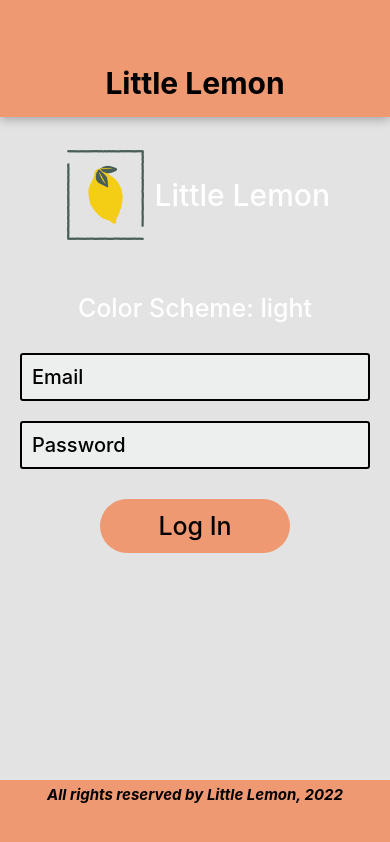
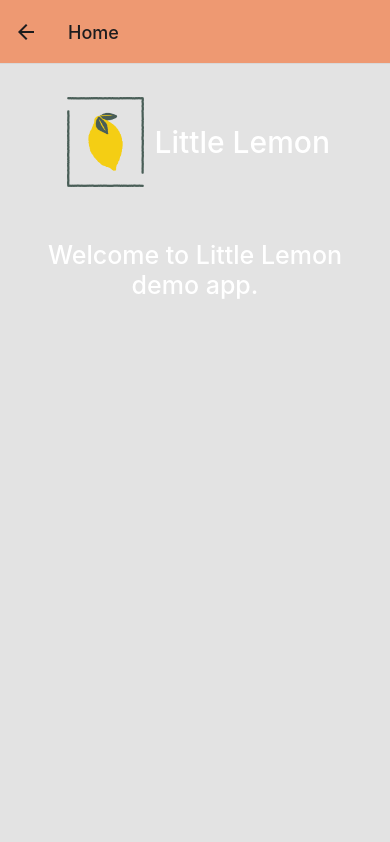
Before and after one commit to Khun2901/react-native-online-course, a React Native app: screen /Welcome in a window 390 px wide. Built offline with nearby package versions, Linux system fonts and the light colour scheme.

Commit message:
navigation intro

```diff
--- a/App.js
+++ b/App.js
@@ -2,28 +2,40 @@
 import { StyleSheet, Text, View } from 'react-native';
 import LittleLemonHeader from './components/LittleLemonHeader'
 import LittleLemonFooter from './components/LittleLemonFooter';
-import WelcomeScreen from './components/WelcomeScreen';
+import WelcomeScreen from './screens/WelcomeScreen';
+import LoginScreen from './screens/LoginScreen'
 import MenuList from './components/MenuList';
 import SectionMenuList from './components/SectionMenuList';
 import * as React from 'react';
 import { NavigationContainer } from '@react-navigation/native';
+import { createNativeStackNavigator } from '@react-navigation/native-stack'
+
+const Stack = createNativeStackNavigator();
 
 export default function App() {
   return (
-    <>
-      <View style={{flex: 0.15, zIndex: 40}}>
-        <LittleLemonHeader />
-      </View>
+    // <>
+    //   <View style={{flex: 0.15, zIndex: 40}}>
+    //     <LittleLemonHeader />
+    //   </View>
 
-      <View style={{flex: 0.85}}>
-        <WelcomeScreen />
-        {/* <MenuList /> */}
-        {/* <SectionMenuList /> */}
-      </View>
-      <View>
-        <LittleLemonFooter />
-      </View>
-    </>
+    //   <View style={{flex: 0.85}}>
+    //     <WelcomeScreen />
+    //     {/* <MenuList /> */}
+    //     {/* <SectionMenuList /> */}
+    //   </View>
+    //   <View>
+    //     <LittleLemonFooter />
+    //   </View>
+    // </>
+
+    <NavigationContainer>
+      <Stack.Navigator initialRouteName='Login'
+        screenOptions={{headerStyle: {backgroundColor: '#EE9972'}}}>
+        <Stack.Screen name="Welcome" component={WelcomeScreen} options={{title: 'Home'}}/>
+        <Stack.Screen name="Login" component={LoginScreen} />
+      </Stack.Navigator>
+    </NavigationContainer>
 
   );
 }
--- a/package.json
+++ b/package.json
@@ -10,12 +10,13 @@
   },
   "dependencies": {
     "@react-navigation/native": "^6.1.9",
+    "@react-navigation/native-stack": "^6.9.17",
     "expo": "~49.0.15",
     "expo-status-bar": "~1.6.0",
     "react": "18.2.0",
     "react-native": "0.72.6",
-    "react-native-screens": "~3.22.0",
-    "react-native-safe-area-context": "4.6.3"
+    "react-native-safe-area-context": "4.6.3",
+    "react-native-screens": "~3.22.0"
   },
   "devDependencies": {
     "@babel/core": "^7.20.0"
--- /dev/null
+++ b/screens/WelcomeScreen.js
@@ -0,0 +1,98 @@
+import * as React from 'react'
+import { Alert, KeyboardAvoidingView, Platform, Pressable, ScrollView, StyleSheet, Text, TextInput, View, Image, useColorScheme} from 'react-native'
+
+const styles = StyleSheet.create({
+    container: {
+        flex: 1,
+    },
+    logo: {
+        resizeMode: 'contain',
+        width: 90,
+        height: 90
+    },
+    bannerContainer: {
+        flex: 1,
+        flexDirection: 'row',
+        justifyContent: 'space-between',
+        alignItems: 'center',
+        marginHorizontal: 60,
+        marginVertical: 20
+    },
+    headerText: {
+        fontSize: 30,
+        fontWeight: '500',
+        color: 'white',
+        textAlign: 'center',
+        marginVertical: 40
+    },
+    innerText: {
+        fontSize: 25,
+        fontWeight: '500',
+        color: 'white',
+        textAlign: 'center',
+        margin: 20,
+        marginBottom: 20
+    },
+    textInput: {
+        backgroundColor: '#EDEFEE',
+        marginHorizontal: 20,
+        marginVertical: 10,
+        paddingHorizontal: 10,
+        paddingVertical: 10,
+        borderColor: 'black',
+        borderWidth: 2,
+        borderRadius: 3,
+        fontWeight: '500',
+        fontSize: 20,
+    },
+    buttonContainer: {
+        backgroundColor: '#EE9972',
+        alignContent: 'center',
+        alignItems: 'center',
+        marginVertical: 20,
+        marginHorizontal: 100,
+        paddingVertical: 12,
+        borderRadius: 40
+    },
+    buttonText: {
+        fontSize: 25,
+        fontWeight: '500'
+    }
+
+})
+
+export default function WelcomeScreen() {
+
+    const colorScheme = useColorScheme()
+
+    return (
+        <KeyboardAvoidingView
+            style={[styles.container,
+                colorScheme === 'light'
+                ? {backgroundColor: '#E3E3E3'}
+                : {backgroundColor: '#333333'}
+            ]}
+            behavior={Platform.OS === 'ios' ? 'padding' : 'height'}
+            >
+            <ScrollView
+                horizontal={false}
+                indicatorStyle={'white'} //the indicatorStyle can be 'white', 'black', or 'default'
+                keyboardDismissMode='on-drag'
+                >
+                <View style={styles.bannerContainer}>
+                    <Image
+                        source={require('../img/LittleLemonLogo.png')}
+                        style={styles.logo}/>
+                    <Text style={styles.headerText}>
+                        Little Lemon
+                    </Text>
+                </View>
+
+                <View>
+                    <Text style={styles.innerText}>Welcome to Little Lemon demo app.</Text>
+                </View>
+
+            </ScrollView>
+        </KeyboardAvoidingView>
+    )
+}
```
Also changed, not shown: screens/LoginScreen.js (renamed from components/WelcomeScreen.js), 1 other file (tests, documents, lock files or other folders).
